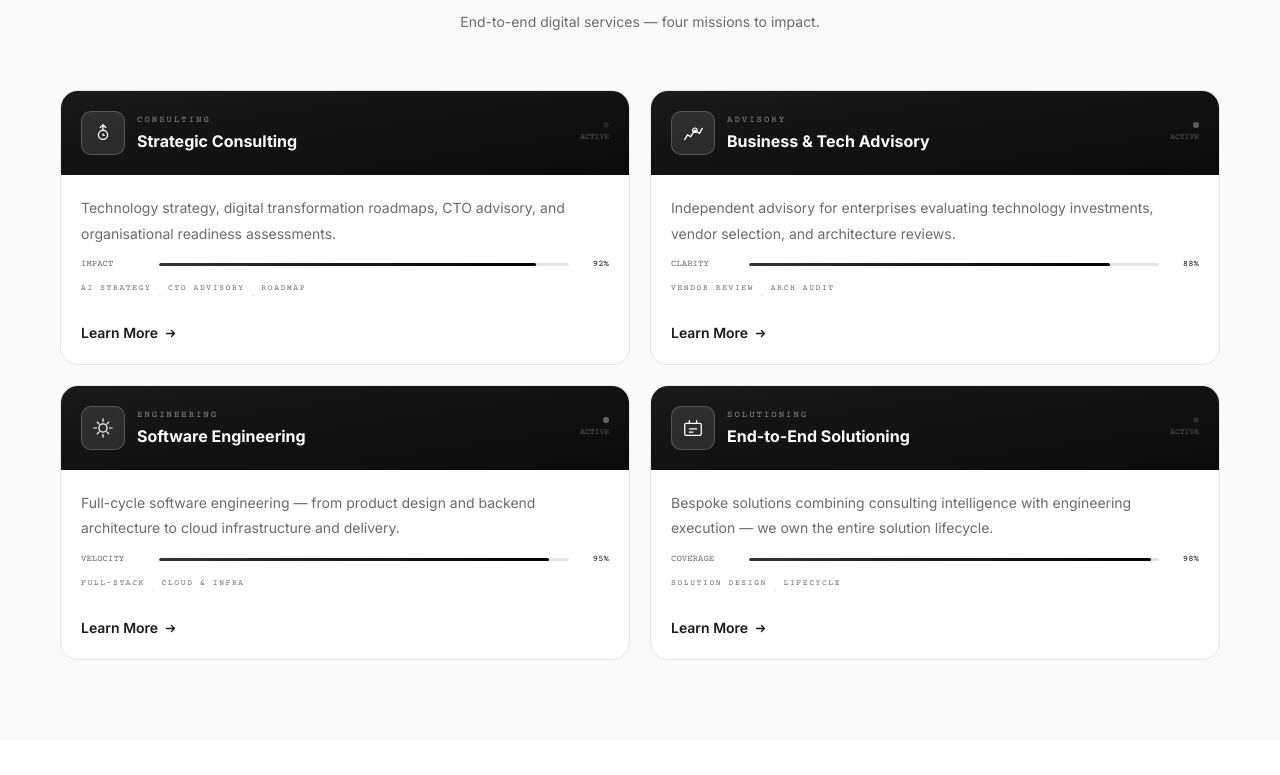
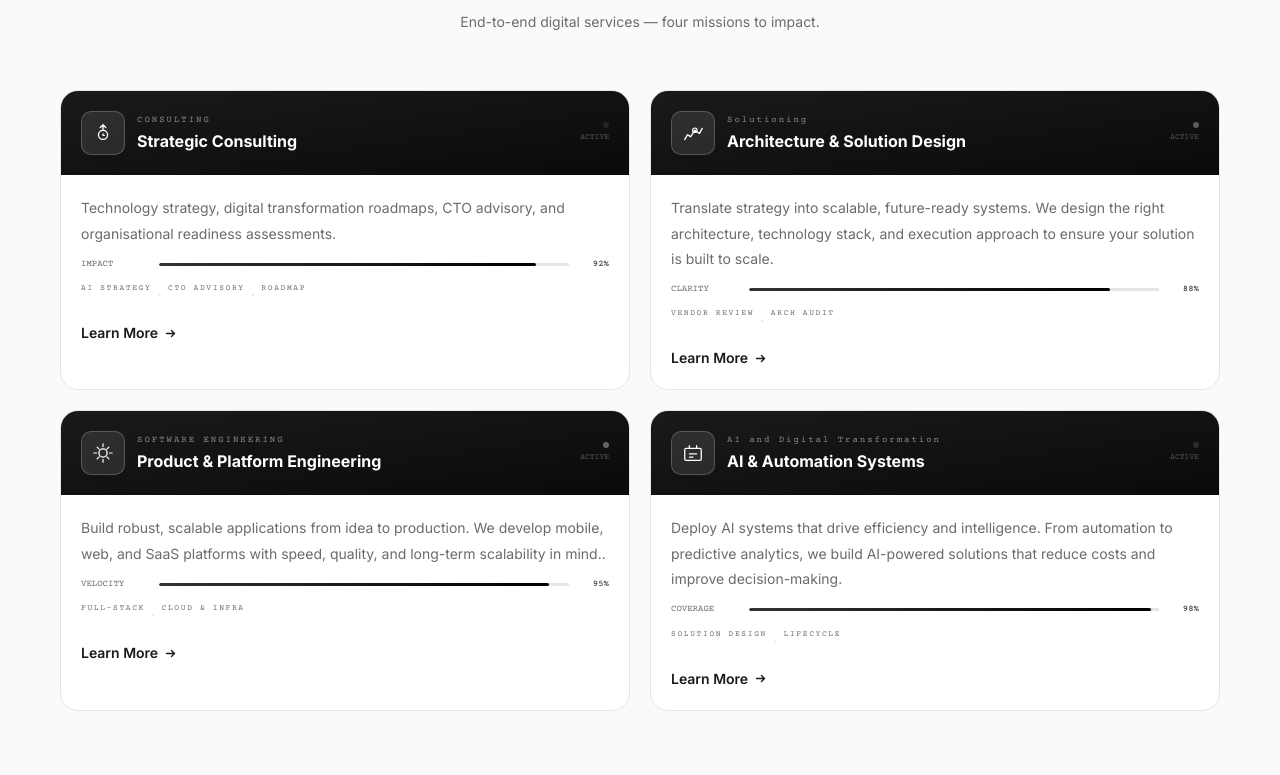
Before and after one commit to Rehan989/acantix, a website: page index.html in a window 1280 px wide. Shown: the part 3045-3820 px from the top of the page. Drawn offline with nearby package versions, Linux system fonts and the light colour scheme; a web font is replaced by a local one.

Commit message:
Update index.html

```diff
--- a/index.html
+++ b/index.html
@@ -959,8 +959,8 @@
                             </svg>
                         </div>
                         <div>
-                            <div class="font-mono text-[9px] tracking-[.22em] text-white/50 mb-0.5">ADVISORY</div>
-                            <div class="text-white font-bold text-base">Business &amp; Tech Advisory</div>
+                            <div class="font-mono text-[9px] tracking-[.22em] text-white/50 mb-0.5">Solutioning</div>
+                            <div class="text-white font-bold text-base">Architecture & Solution Design</div>
                         </div>
                         <div class="ml-auto flex flex-col items-end gap-1">
                             <div class="blink w-[6px] h-[6px] rounded-full bg-[#6b6b6b]" style="animation-delay:.5s">
@@ -969,8 +969,9 @@
                         </div>
                     </div>
                     <div class="p-5">
-                        <p class="text-[#6b6b6b] text-sm leading-[1.8] mb-3">Independent advisory for enterprises
-                            evaluating technology investments, vendor selection, and architecture reviews.</p>
+                        <p class="text-[#6b6b6b] text-sm leading-[1.8] mb-3">Translate strategy into scalable, future-ready systems.
+
+We design the right architecture, technology stack, and execution approach to ensure your solution is built to scale.</p>
                         <div class="flex items-center gap-2 mb-3">
                             <span class="font-mono text-[9px] text-[#6b6b6b] w-[70px]">CLARITY</span>
                             <div class="flex-1 h-[3px] bg-[#e5e5e5] rounded overflow-hidden">
@@ -1008,8 +1009,8 @@
                             </svg>
                         </div>
                         <div>
-                            <div class="font-mono text-[9px] tracking-[.22em] text-white/50 mb-0.5">ENGINEERING</div>
-                            <div class="text-white font-bold text-base">Software Engineering</div>
+                            <div class="font-mono text-[9px] tracking-[.22em] text-white/50 mb-0.5">SOFTWARE ENGINEERING</div>
+                            <div class="text-white font-bold text-base">Product & Platform Engineering</div>
                         </div>
                         <div class="ml-auto flex flex-col items-end gap-1">
                             <div class="blink w-[6px] h-[6px] rounded-full bg-[#6b6b6b]" style="animation-delay:1s">
@@ -1018,8 +1019,9 @@
                         </div>
                     </div>
                     <div class="p-5">
-                        <p class="text-[#6b6b6b] text-sm leading-[1.8] mb-3">Full-cycle software engineering — from
-                            product design and backend architecture to cloud infrastructure and delivery.</p>
+                        <p class="text-[#6b6b6b] text-sm leading-[1.8] mb-3">Build robust, scalable applications from idea to production.
+
+We develop mobile, web, and SaaS platforms with speed, quality, and long-term scalability in mind..</p>
                         <div class="flex items-center gap-2 mb-3">
                             <span class="font-mono text-[9px] text-[#6b6b6b] w-[70px]">VELOCITY</span>
                             <div class="flex-1 h-[3px] bg-[#e5e5e5] rounded overflow-hidden">
@@ -1062,8 +1064,8 @@
                             </svg>
                         </div>
                         <div>
-                            <div class="font-mono text-[9px] tracking-[.22em] text-white/50 mb-0.5">SOLUTIONING</div>
-                            <div class="text-white font-bold text-base">End-to-End Solutioning</div>
+                            <div class="font-mono text-[9px] tracking-[.22em] text-white/50 mb-0.5">AI and Digital Transformation</div>
+                            <div class="text-white font-bold text-base">AI & Automation Systems</div>
                         </div>
                         <div class="ml-auto flex flex-col items-end gap-1">
                             <div class="blink w-[6px] h-[6px] rounded-full bg-[#6b6b6b]" style="animation-delay:1.5s">
@@ -1072,8 +1074,9 @@
                         </div>
                     </div>
                     <div class="p-5">
-                        <p class="text-[#6b6b6b] text-sm leading-[1.8] mb-3">Bespoke solutions combining consulting
-                            intelligence with engineering execution — we own the entire solution lifecycle.</p>
+                        <p class="text-[#6b6b6b] text-sm leading-[1.8] mb-3">Deploy AI systems that drive efficiency and intelligence.
+
+From automation to predictive analytics, we build AI-powered solutions that reduce costs and improve decision-making.</p>
                         <div class="flex items-center gap-2 mb-3">
                             <span class="font-mono text-[9px] text-[#6b6b6b] w-[70px]">COVERAGE</span>
                             <div class="flex-1 h-[3px] bg-[#e5e5e5] rounded overflow-hidden">
@@ -1302,7 +1305,7 @@
                     <img src="icon.svg" alt="Acantix" class="w-6 h-6" />
                     <span class="text-lg font-extrabold text-[#1a1a1a] tracking-tight">Acantix</span>
                 </div>
-                <p class="text-[#6b6b6b] text-sm leading-[1.9]">Acantix helps businesses design, build, and scale AI-driven systemsfaster, smarter, and with measurable impact. Guiding
+                <p class="text-[#6b6b6b] text-sm leading-[1.9]">Acantix helps businesses design, build, and scale AI-driven systems faster, smarter, and with measurable impact. Guiding
                     enterprises to their true north.</p>
             </div>
             <div>
```
